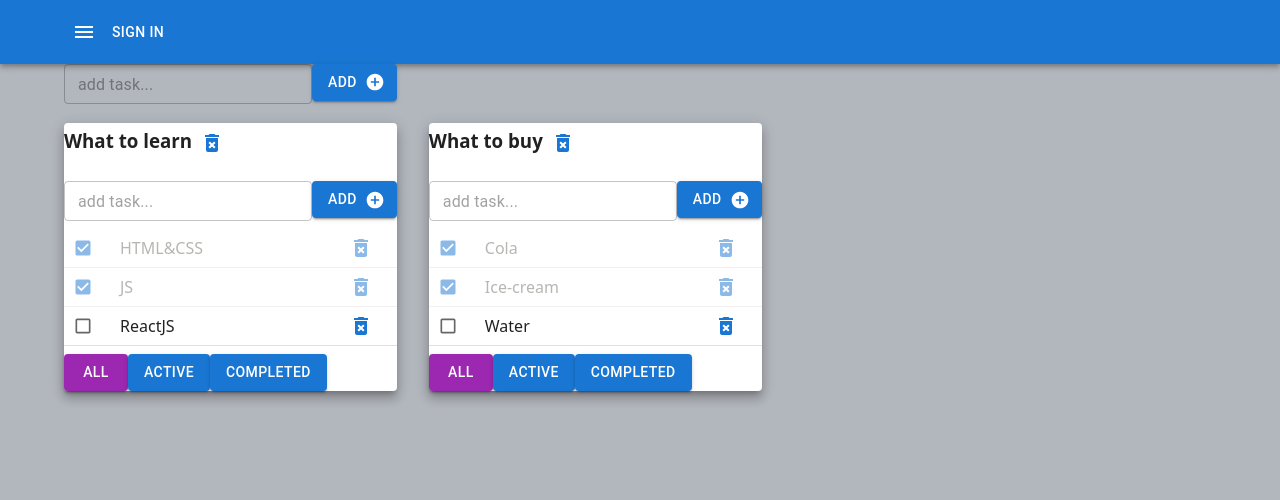
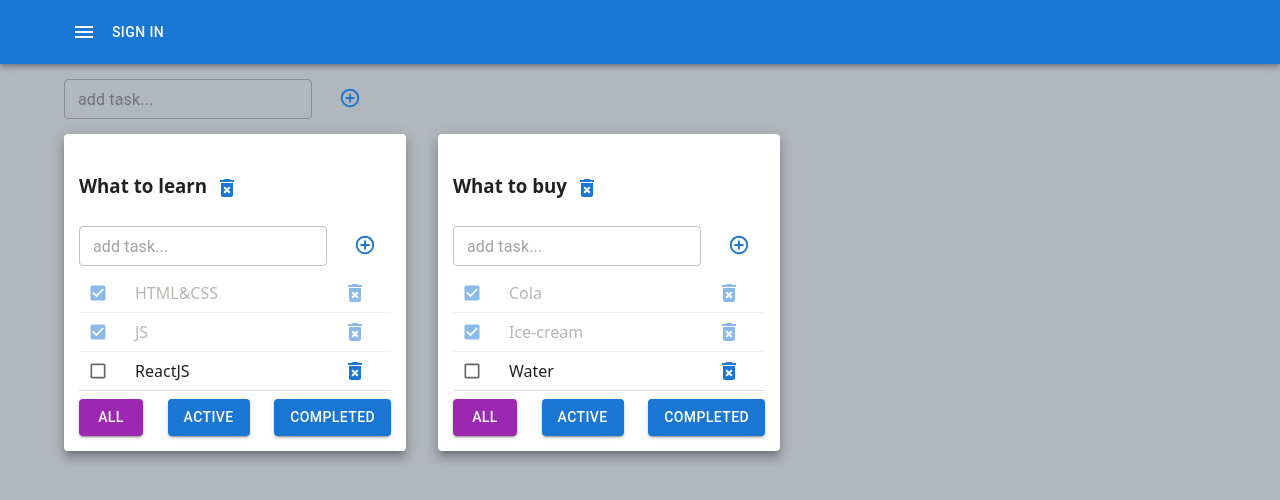
Before and after one commit to kdrenata/todolists, a React (Vite) app: page / in a window 1280 px wide. Shown: the top 500 px of the page. Built offline with nearby package versions, Linux system fonts and the light colour scheme.

Commit message:
mui created second level

```diff
--- a/src/App.tsx
+++ b/src/App.tsx
@@ -128,8 +128,10 @@ export const App = () => {
 
         return (
             <Grid2>
-            <Paper elevation={8}
-                   key={tl.id}>
+            <Paper
+                sx={{p: '15px'}}
+                elevation={8}
+                key={tl.id}>
             <TodolistItem
                 todolistId={tl.id}
                 title={tl.title}
@@ -163,7 +165,7 @@ export const App = () => {
             </AppBar>
             <Container maxWidth={'lg'}>
 
-                <Grid2 container spacing={2}>
+                <Grid2 container sx={{p: '15px 0'}}>
                 <CreateItemForm createItem={createTodolist}/>
                 </Grid2>
 
--- a/src/todolistItem/CreateItemForm.tsx
+++ b/src/todolistItem/CreateItemForm.tsx
@@ -1,7 +1,7 @@
 
 import {type ChangeEvent, type KeyboardEvent, useState} from "react";
 import {Button, TextField} from "@mui/material";
-import AddCircleIcon from '@mui/icons-material/AddCircle';
+import AddCircleOutlineIcon from '@mui/icons-material/AddCircleOutline';
 
 type Props = {
     createItem: (itemTitle: string) => void,
@@ -45,11 +45,12 @@ export const CreateItemForm = ({createItem}: Props) => {
                 helperText={error}
                 placeholder="add task..."/>
             <Button
-                variant="contained"
+                variant="text"
+                size='large'
                 onClick={createItemHandler}
-                endIcon={<AddCircleIcon/>}
+                endIcon={<AddCircleOutlineIcon/>}
             >
-                Add
+
             </Button>
             {/*{error && <div className={'error-message'}>{error}</div>}*/}
         </div>
--- a/src/todolistItem/TodolistItem.tsx
+++ b/src/todolistItem/TodolistItem.tsx
@@ -4,7 +4,7 @@ import type {FilterValues, TaskType} from '../App.tsx'
 import style from './TodolistItem.module.css'
 import {CreateItemForm} from "./CreateItemForm.tsx";
 import {EditableSpan} from "./EditableSpan.tsx";
-import {Button, Checkbox, IconButton, List, ListItem, ListItemIcon} from "@mui/material";
+import {Box, Button, Checkbox, IconButton, List, ListItem, ListItemIcon} from "@mui/material";
 import DeleteForeverIcon from '@mui/icons-material/DeleteForever';
 
 type Props = {
@@ -130,7 +130,7 @@ export const TodolistItem = (props: Props) => {
                     })}
                 </List>
             )}
-            <div className={style.buttonWrapper}>
+            <Box sx={{display: 'flex', justifyContent: 'space-between'}}>
                 <Button
                     variant="contained"
                     color={filter === 'all' ? 'secondary' : 'primary'}
@@ -149,7 +149,7 @@ export const TodolistItem = (props: Props) => {
                     onClick={() => changeTodolistFilter('completed', todolistId)}>
                     Completed
                 </Button>
-            </div>
+            </Box>
         </div>
     )
 }
```
